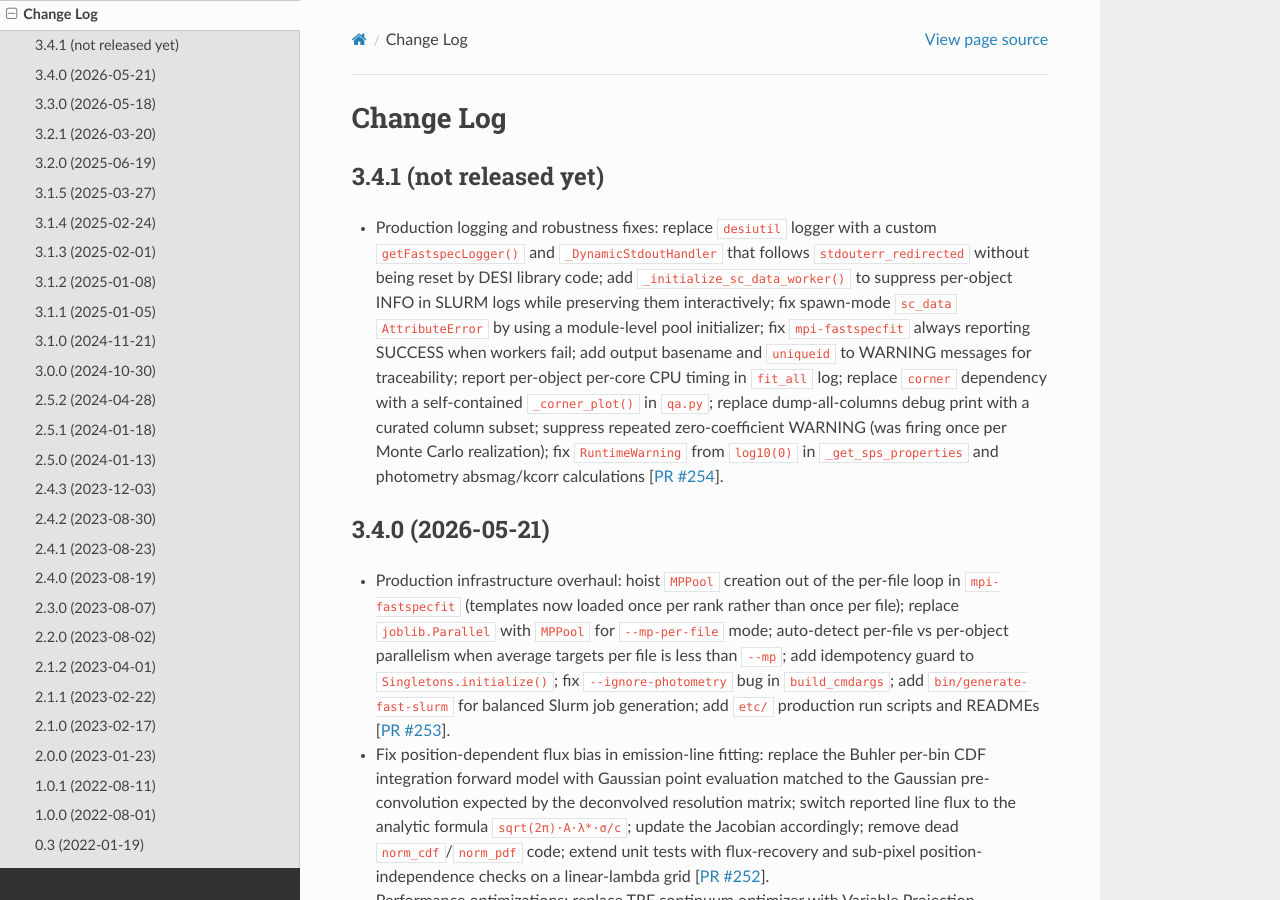
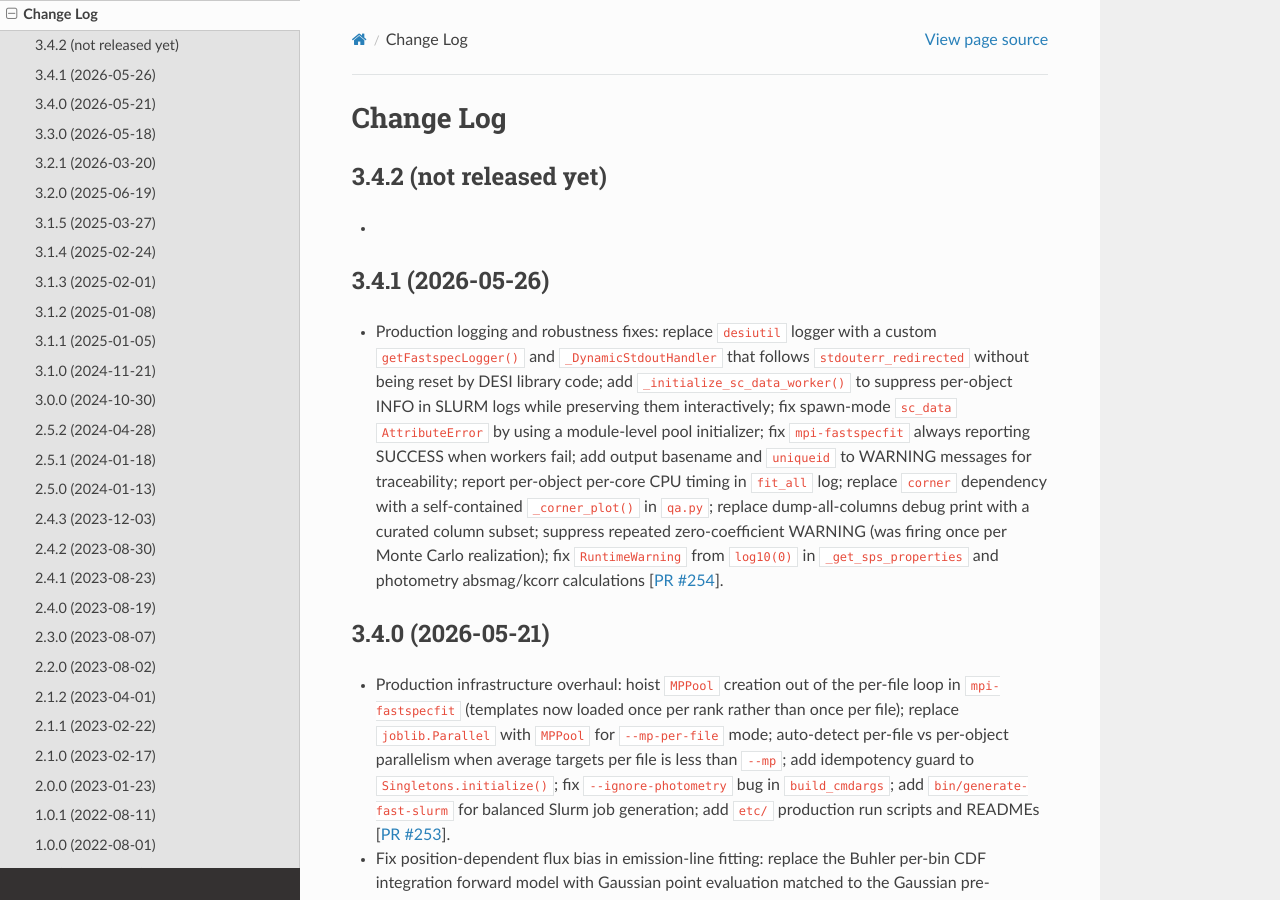
Before and after one commit to desihub/fastspecfit, a Sphinx documentation site: the page built from doc/changes.rst, in a window 1280 px wide and 900 px high. Built offline with Sphinx 7.4.7 and the Read the Docs theme 3.1.0, drawn with Linux system fonts in a browser that asks for light colours; the version number could not be read and is left out.

Commit message:
get ready for 3.4.1 tag

```diff
--- a/doc/changes.rst
+++ b/doc/changes.rst
@@ -2,8 +2,13 @@
 Change Log
 ==========
 
-3.4.1 (not released yet)
+3.4.2 (not released yet)
 ------------------------
+
+*
+
+3.4.1 (2026-05-26)
+------------------
 
 * Production logging and robustness fixes: replace ``desiutil`` logger with a
   custom ``getFastspecLogger()`` and ``_DynamicStdoutHandler`` that follows
```
